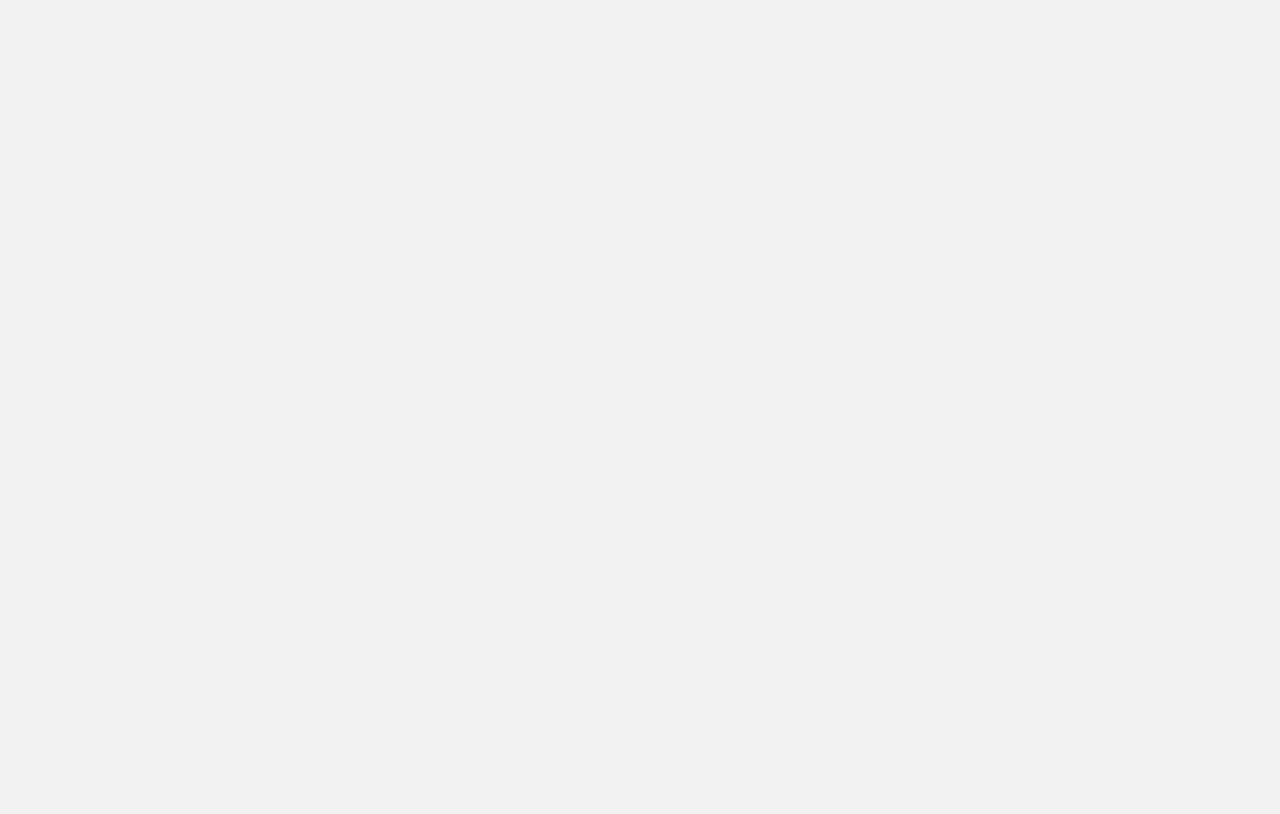
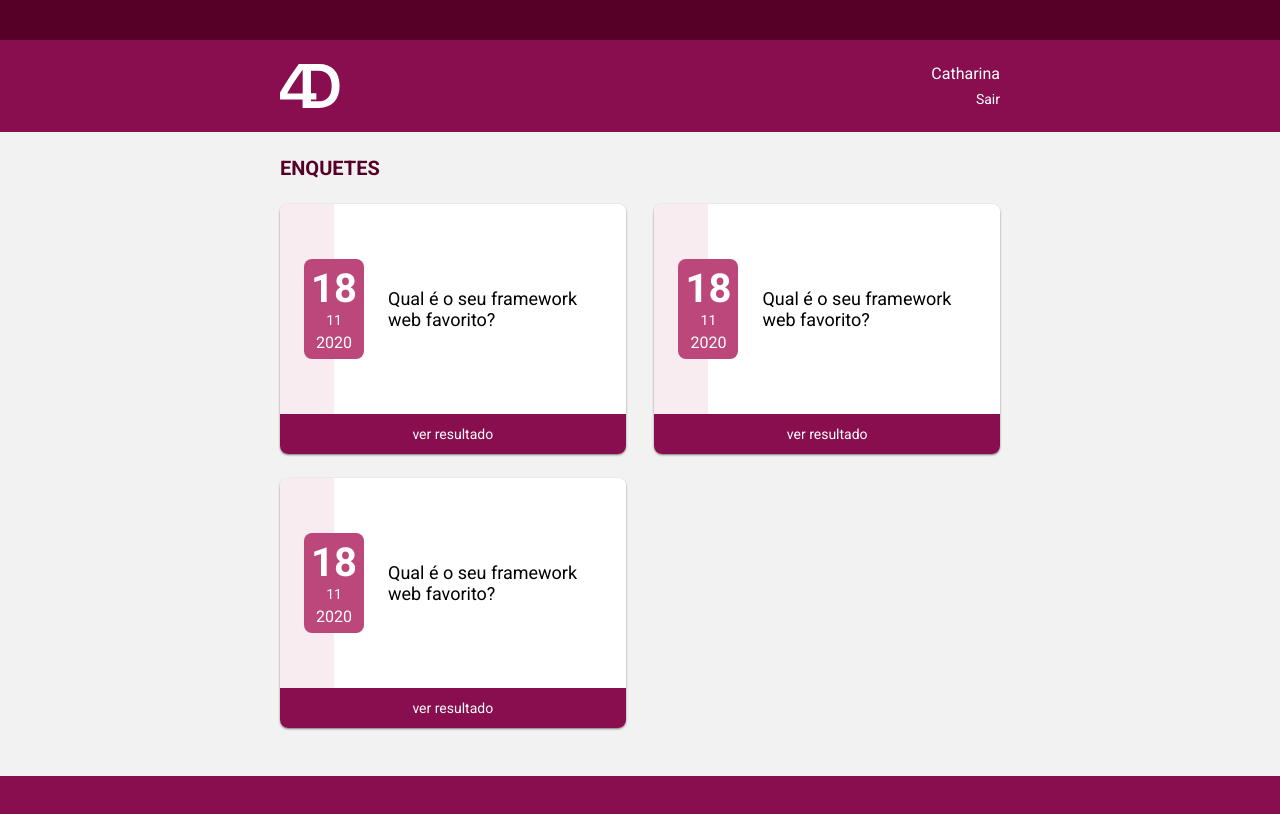
Before and after one commit to acmesquita/clean-arch-react, a React app: page / in a window 1280 px wide. Shown: the top 814 px of the page. Built offline with nearby package versions, Linux system fonts and the light colour scheme.

Commit message:
feat: add initial SurveryList view

```diff
--- a/src/presentation/pages/index.tsx
+++ b/src/presentation/pages/index.tsx
@@ -1,2 +1,3 @@
 export { default as Login } from './login/login'
 export { default as SignUp } from './signup/signup'
+export { default as SurveryList } from './survery-list/survery-list'
--- /dev/null
+++ b/src/presentation/pages/survery-list/styles.scss
@@ -0,0 +1,153 @@
+@import '../../styles/colors.scss';
+
+.surveyWrapper {
+  display: flex;
+  flex-direction: column;
+  justify-content: space-between;
+  min-height: 100vh;
+
+  .headerWrapper {
+    display: flex;
+    background-color: $primary;
+    border-top: 40px solid $primaryDark;
+    justify-content: center;
+
+    .headerContent {
+      display: flex;
+      align-items: center;
+      justify-content: space-between;
+      max-width: 800px;
+      flex-grow: 1;
+      padding: 24px 40px;
+
+      img {
+        width: 60px;
+        align-self: center;
+      }
+
+      .logoutWrapper {
+        display: flex;
+        flex-direction: column;
+        align-self: center;
+        align-items: flex-end;
+        justify-content: center;
+        color: $white;
+        gap: 8px;
+
+        span {
+          font-size: 16px;
+        }
+
+        a {
+          color: $white;
+          text-decoration: none;
+
+          &:hover {
+            text-decoration: underline;
+          }
+        }
+      }
+    }
+  }
+
+  .contentWrapper {
+    display: flex;
+    flex-direction: column;
+    align-self: center;
+    align-items: flex-start;
+    max-width: 800px;
+    flex-grow: 1;
+    width: 100%;
+    padding: 24px 40px;
+    gap: 24px;
+
+    h2 {
+      color: $primaryDark;
+      font-size: 20px;
+      font-weight: bold;
+      text-transform: uppercase;
+    }
+
+    ul {
+      list-style: none;
+      display: flex;
+      flex-wrap: wrap;
+      justify-content: space-between;
+      width: 100%;
+
+      li {
+        height: 250px;
+        background-color: $white;
+        display: flex;
+        flex-direction: column;
+        justify-content: space-between;
+        border-radius: 8px;
+        flex-basis: 48%;
+        margin-bottom: 24px;
+        box-shadow: 0px 1px 3px -1px $black;
+
+        .surveryContent {
+          border-radius: 8px 8px 0 0;
+          display: flex;
+          justify-content: space-between;
+          flex-grow: 1;
+          background-repeat: no-repeat;
+          background-image:
+            linear-gradient(to right, rgba($primaryLight, 0.1), rgba($primaryLight, 0.1)),
+            linear-gradient(to right, $white, $white);
+          background-position: 0 0, 54 0;
+          background-size: 54px 100%, 100% 100%;
+
+          time {
+            display: flex;
+            flex-direction: column;
+            background-color: $primaryLight;
+            color: $white;
+            border-radius: 8px;
+            margin-left: 24px;
+            align-self: center;
+            align-items: center;
+            justify-content: center;
+            width: 60px;
+            height: 100px;
+            flex-shrink: 0;
+
+            .day {
+              font-size: 40px;
+              font-weight: bold;
+            }
+
+            .month {
+              text-transform: lowercase;
+              margin: 0 0 5px;
+            }
+
+            .year {
+              font-size: 16px;
+            }
+          }
+
+          p {
+            font-size: 18px;
+            margin: 24px;
+            align-self: center;
+          }
+        }
+
+        footer {
+          background-color: $primary;
+          color: $white;
+          line-height: 40px;
+          text-transform: lowercase;
+          text-align: center;
+          cursor: pointer;
+          border-radius: 0 0 8px 8px;
+
+          &:hover {
+            background-color: $primaryDark;
+          }
+        }
+      }
+    }
+  }
+}
--- /dev/null
+++ b/src/presentation/pages/survery-list/survery-list.tsx
@@ -0,0 +1,60 @@
+import React from 'react'
+import styles from './styles.scss'
+import { Footer, Logo } from '@/presentation/components'
+
+const SurveryList: React.FC = () => {
+  return (
+    <div className={styles.surveyWrapper}>
+      <header className={styles.headerWrapper}>
+        <div className={styles.headerContent}>
+          <Logo />
+          <div className={styles.logoutWrapper}>
+            <span>Catharina</span>
+            <a href="#">Sair</a>
+          </div>
+        </div>
+      </header>
+      <main className={styles.contentWrapper}>
+        <h2>Enquetes</h2>
+        <ul>
+          <li>
+            <div className={styles.surveryContent}>
+              <time>
+                <span className={styles.day}>18</span>
+                <span className={styles.month}>11</span>
+                <span className={styles.year}>2020</span>
+              </time>
+              <p>Qual é o seu framework web favorito?</p>
+            </div>
+            <footer>Ver Resultado</footer>
+          </li>
+          <li>
+            <div className={styles.surveryContent}>
+              <time>
+                <span className={styles.day}>18</span>
+                <span className={styles.month}>11</span>
+                <span className={styles.year}>2020</span>
+              </time>
+              <p>Qual é o seu framework web favorito?</p>
+            </div>
+            <footer>Ver Resultado</footer>
+          </li>
+          <li>
+            <div className={styles.surveryContent}>
+              <time>
+                <span className={styles.day}>18</span>
+                <span className={styles.month}>11</span>
+                <span className={styles.year}>2020</span>
+              </time>
+              <p>Qual é o seu framework web favorito?</p>
+            </div>
+            <footer>Ver Resultado</footer>
+          </li>
+        </ul>
+      </main>
+      <Footer />
+    </div>
+  )
+}
+
+export default SurveryList
--- a/src/presentation/router/index.tsx
+++ b/src/presentation/router/index.tsx
@@ -1,5 +1,7 @@
 import React from 'react'
 import { BrowserRouter, Switch, Route } from 'react-router-dom'
+
+import { SurveryList } from '@/presentation/pages'
 
 type Factory = {
   makeLogin: React.FC
@@ -10,6 +12,7 @@ const Router: React.FC<Factory> = (factory: Factory) => {
   return (
     <BrowserRouter>
       <Switch>
+        <Route path="/" exact component={SurveryList}/>
         <Route path="/login" exact component={factory.makeLogin}/>
         <Route path="/signup" exact component={factory.makeSignUp}/>
       </Switch>
```
